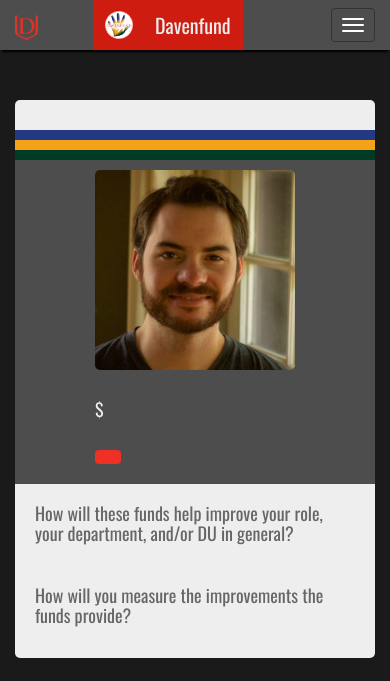
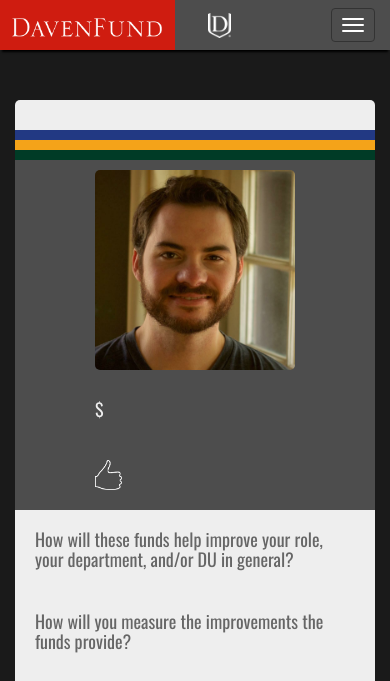
Before and after one commit to samwisegrangee/davenfund, a PHP site: page /profile.php?id=1 in a window 390 px wide. Shown: the top 681 px of the page. Run offline with PHP 8.4, Linux system fonts and the light colour scheme; data that the repository does not hold is empty; some libraries are stand-ins or nearby versions.

Commit message:
House Style
Integrate design elements and styling that Davenport wanted included in
the site.

```diff
--- a/assets/css/3-modules/_nav.sass
+++ b/assets/css/3-modules/_nav.sass
@@ -3,10 +3,15 @@
   background-color: $du-n-70
   box-shadow: 0 4px 2px -2px $du-p-black
 
-.navbar-brand img
+.nav-it
+  display: inline-block
+  float: none
+  padding-left: 30px
+
+.nav-it img
   height: 25px
 
-.navbar-brand p
+.nav-it p
   margin-left: 25px
 
 .dropdown img,
@@ -18,7 +23,8 @@
   display: inline
 
   img
-    height: 33px
+    width: 150px
+    height: auto
     float: left
 
   p
@@ -27,7 +33,7 @@
 
   .btn
     height: 50px
-    width: 150px
+    width: 175px
     border-radius: 0
 
 .btn-primary
@@ -36,11 +42,14 @@
 .dropdown-menu
   margin-top: 16px
   margin-left: 22px
-  min-width: 152px
-  max-width: 152px
+  min-width: 176px
+  max-width: 176px
   border-radius: 0
   border-bottom-left-radius: 5px
   border-bottom-right-radius: 5px
+
+  li
+    text-align: center
 
 
 #df-nav-name
@@ -48,16 +57,17 @@
   color: #eee
   background-color: darken($du-p-red, 10%)
 
-.navbar-brand .short-logo
+.nav-it .short-logo
   display: none
 
 
 
-@media (max-width: 500px)
-  .navbar-brand .long-logo
+@media (max-width: 580px)
+  .nav-it .long-logo
     display: none
 
-  .navbar-brand .short-logo
+  .nav-it .short-logo
     display: inline
+
   #df-nav-name
-    margin-left: 40px
+    margin-left: 0
--- a/assets/css/3-modules/_video.sass
+++ b/assets/css/3-modules/_video.sass
@@ -5,7 +5,7 @@
   min-height: 100vh
   width: 100%
   margin: 0 auto
-  margin-top: 51px
+  margin-top: 100px
 
 video
   position: fixed
@@ -48,14 +48,12 @@ video
     font-size: 35px
 
   img
-    height: 175px
-    width: 175px
+    height: 250px
+    width: 250px
     margin-top: 25px
 
   button
     margin-top: 25px
-
-
 
 
 
--- a/assets/css/4-pages/_gallery.sass
+++ b/assets/css/4-pages/_gallery.sass
@@ -36,18 +36,27 @@
     h1
       padding-top: 30px
 
+.like
+  margin-top: 30px
+  height: 30px
+  width: auto
+  cursor: pointer
+
+.like-block
+  display: none
 
 //Gallery Boxes
+
 .box
-  background-color: $du-n-90
+  background-color: $du-n-50
   border: solid 1px #eee
   height: 200px
   text-align: center
   padding: 0
 
-
   .overlay
     height: 100%
+    width: 100%
     background-size: cover
     background-repeat: no-repeat
     background-position: center
@@ -60,7 +69,7 @@
       color: #eee
       text-shadow: 2px 2px #222
 
-    svg
+    .like
       margin-top: 60px
 
   .overlay:hover
--- a/assets/css/4-pages/_profile.sass
+++ b/assets/css/4-pages/_profile.sass
@@ -42,5 +42,20 @@
 
 
 .prop-answer-container
-  margin: 20px
+  margin: 20px 20px 40px 20px
   text-align: left
+
+.gall-back
+  position: relative
+  margin: 0 auto
+  bottom: 20px
+  text-align: center
+  border-radius: 5px
+  height: auto
+  width: 200px
+  opacity: 0.7
+
+  img
+    height: 150px
+.gall-back:hover
+  opacity: 1
--- a/assets/css/main.css
+++ b/assets/css/main.css
@@ -346,7 +346,8 @@ input[type="submit"]:hover {
 
 #login-card,
 #register-card,
-#buffer-card {
+#buffer-card,
+#corner-logo {
   display: none;
 }
 
@@ -360,17 +361,75 @@ input[type="submit"]:hover {
   margin-top: 20px;
 }
 
+#buffer-card br {
+  display: none;
+}
+
+#corner-logo {
+  position: fixed;
+  width: 200px;
+  right: 0;
+  bottom: 15vh;
+}
+
+#corner-logo img {
+  height: 250px;
+  float: right;
+  margin-top: 30px;
+  margin-right: 30px;
+}
+
+@media (max-width: 1024px) {
+  #corner-logo {
+    bottom: 0;
+  }
+}
+
+@media (max-width: 768px) {
+  #corner-logo img {
+    height: 150px;
+  }
+}
+
+@media (max-width: 500px) {
+  .center-title {
+    text-align: left;
+    margin-left: 15px;
+  }
+  #corner-logo {
+    top: 80px;
+  }
+  #corner-logo img {
+    height: 100px;
+  }
+  #buffer-card .center-title {
+    margin-left: 0;
+  }
+  #buffer-card .center-title br {
+    display: block;
+  }
+  #buffer-card .center-title h1 {
+    font-size: 25px;
+  }
+}
+
 .navbar {
   border: none;
   background-color: #4d4d4d;
   box-shadow: 0 4px 2px -2px black;
 }
 
-.navbar-brand img {
+.nav-it {
+  display: inline-block;
+  float: none;
+  padding-left: 30px;
+}
+
+.nav-it img {
   height: 25px;
 }
 
-.navbar-brand p {
+.nav-it p {
   margin-left: 25px;
 }
 
@@ -385,7 +444,8 @@ input[type="submit"]:hover {
 }
 
 .dropdown img {
-  height: 33px;
+  width: 150px;
+  height: auto;
   float: left;
 }
 
@@ -396,7 +456,7 @@ input[type="submit"]:hover {
 
 .dropdown .btn {
   height: 50px;
-  width: 150px;
+  width: 175px;
   border-radius: 0;
 }
 
@@ -407,11 +467,15 @@ input[type="submit"]:hover {
 .dropdown-menu {
   margin-top: 16px;
   margin-left: 22px;
-  min-width: 152px;
-  max-width: 152px;
+  min-width: 176px;
+  max-width: 176px;
   border-radius: 0;
   border-bottom-left-radius: 5px;
   border-bottom-right-radius: 5px;
+}
+
+.dropdown-menu li {
+  text-align: center;
 }
 
 #df-nav-name {
@@ -420,19 +484,19 @@ input[type="submit"]:hover {
   background-color: #cf1c10;
 }
 
-.navbar-brand .short-logo {
+.nav-it .short-logo {
   display: none;
 }
 
-@media (max-width: 500px) {
-  .navbar-brand .long-logo {
+@media (max-width: 580px) {
+  .nav-it .long-logo {
     display: none;
   }
-  .navbar-brand .short-logo {
+  .nav-it .short-logo {
     display: inline;
   }
   #df-nav-name {
-    margin-left: 40px;
+    margin-left: 0;
   }
 }
 
@@ -444,7 +508,7 @@ input[type="submit"]:hover {
   min-height: 100vh;
   width: 100%;
   margin: 0 auto;
-  margin-top: 51px;
+  margin-top: 100px;
 }
 
 video {
@@ -495,8 +559,8 @@ video {
 }
 
 .video-overlay-content img {
-  height: 175px;
-  width: 175px;
+  height: 250px;
+  width: 250px;
   margin-top: 25px;
 }
 
@@ -595,8 +659,19 @@ video {
   padding-top: 30px;
 }
 
+.like {
+  margin-top: 30px;
+  height: 30px;
+  width: auto;
+  cursor: pointer;
+}
+
+.like-block {
+  display: none;
+}
+
 .box {
-  background-color: #1a1a1a;
+  background-color: #7f7f7f;
   border: solid 1px #eee;
   height: 200px;
   text-align: center;
@@ -605,6 +680,7 @@ video {
 
 .box .overlay {
   height: 100%;
+  width: 100%;
   background-size: cover;
   background-repeat: no-repeat;
   background-position: center;
@@ -619,7 +695,7 @@ video {
   text-shadow: 2px 2px #222;
 }
 
-.box .overlay svg {
+.box .overlay .like {
   margin-top: 60px;
 }
 
@@ -684,8 +760,27 @@ video {
 }
 
 .prop-answer-container {
-  margin: 20px;
+  margin: 20px 20px 40px 20px;
   text-align: left;
+}
+
+.gall-back {
+  position: relative;
+  margin: 0 auto;
+  bottom: 20px;
+  text-align: center;
+  border-radius: 5px;
+  height: auto;
+  width: 200px;
+  opacity: 0.7;
+}
+
+.gall-back img {
+  height: 150px;
+}
+
+.gall-back:hover {
+  opacity: 1;
 }
 
 .buffer-box {
--- a/assets/includes/gallery.php
+++ b/assets/includes/gallery.php
@@ -23,6 +23,8 @@
         <div class="overlay" style="background-image: url('assets/img/avatar-icon-700x200.png');">
           <h2><?php echo $row['pname']; ?></h1>
           <p>$<?php echo $row['pamount']; ?></p>
+          <img class="like like-outline" src="assets/img/Like Simple - OUTLINE.png" alt="">
+          <img class="like like-block" src="assets/img/Like Simple.png" alt="">
         </div>
       </a>
     </div>
@@ -35,7 +37,8 @@
       <a href="profile.php" id="profile-open">
         <div class="overlay" style="background-image: url('assets/img/avatar.jpg');">
           <h2>Profile</h2>
-          <?php include 'assets/img/heart.php' ?>
+          <img class="like like-outline" src="assets/img/Like Simple - OUTLINE.png" alt="">
+          <img class="like like-block" src="assets/img/Like Simple.png" alt="">
         </div>
       </a>
     </div>
--- a/assets/includes/header.php
+++ b/assets/includes/header.php
@@ -13,14 +13,11 @@
     <div class="navbar navbar-inverse navbar-fixed-top">
       <div class="container">
         <div class="navbar-header">
-          <a href="#" class="navbar-brand">
-            <img src="assets/img/red-horiz-logo.png" class="long-logo">
-            <img src="assets/img/red-u-logo.png" class="short-logo">
-          </a>
+
 
           <div class="dropdown">
             <button class="btn btn-primary dropdown-toggle" type="button" data-toggle="dropdown" id="df-nav-name">
-              <img src="assets/img/5554 Davenfund Logo - Circle.png" alt=""><p>Davenfund</p>
+              <img src="assets/img/DavenFund Text Menu.png" alt="">
             </button>
             <ul class="dropdown-menu">
               <li><a href="index.php">Home</a></li>
@@ -28,9 +25,12 @@
               <li><a href="everybody.php">Gallery</a></li>
             </ul>
           </div>
-
-
-
+          <div class="nav-it">
+            <a href="#">
+              <img src="assets/img/DU Logo Center Navbar.png" class="long-logo">
+              <img src="assets/img/White DU.png" class="short-logo">
+            </a>
+          </div>
 
           <button class="navbar-toggle" data-toggle="collapse" data-target=".navHeaderCollapse">
             <span class="icon-bar"></span>
@@ -41,7 +41,7 @@
 
         <div class="collapse navbar-collapse navHeaderCollapse">
           <ul class="nav navbar-nav navbar-right">
-            <li><a href="login.php">Sign Out</a></li>
+            <li><a href="index.php">Sign Out</a></li>
             <li><a href="create.php">Create</a></li>
             <li><a href="edit.php">Edit</a></li>
             <li><a href="about.php">About</a></li>
--- a/assets/js/script.js
+++ b/assets/js/script.js
@@ -26,6 +26,11 @@ $(document).ready(function() {
 
 
   //Bring in the Login Card
+  $('.logo-in').click(function() {
+    $('#corner-logo').fadeIn(300);
+  });
+
+
   $('.log-it').click(function() {
     $('#video-card').fadeOut(100);
     $('#register-card').fadeOut(100);
--- a/profile.php
+++ b/profile.php
@@ -52,8 +52,9 @@
            <h4><?php echo $pd ?></h4>
            <h4>$<?php echo $pa ?></h4>
            <h4><?php echo $pr ?></h4>
-           <button class="btn"><//?php include 'assets/img/heart.php'; ?></button>
-         </ul>
+           <img class="like like-outline" src="assets/img/Like Simple - OUTLINE.png" alt="">
+           <img class="like like-block" src="assets/img/Like Simple.png" alt="">
+          </ul>
        </div>
      </div>
     </div>
@@ -70,9 +71,14 @@
      <br>
 
    </div>
+   <a href="everybody.php">
+     <div class="gall-back">
+       <img src="assets/img/5554 Davenfund Logo - Transparent Background.png" alt="">
+       <p>Return to Gallery</p>
+     </div>
+   </a>
+  </div>
 
-  </div>
-  <a href="edit.php">Click to edit profile</a>
 
 </div>
 
```
Also changed, not shown: assets/css/3-modules/_cards.sass (+44 -1 lines), assets/includes/cards.php (+7 -4 lines), assets/img/DU Logo Center Navbar.png (added), assets/img/DavenFund Text Menu.png (added), assets/img/DavenFund Text Only - White.png (added), assets/img/Like Simple - OUTLINE.png (added), assets/img/Like Simple.png (added), assets/img/White DU.png (added), 1 other file.
